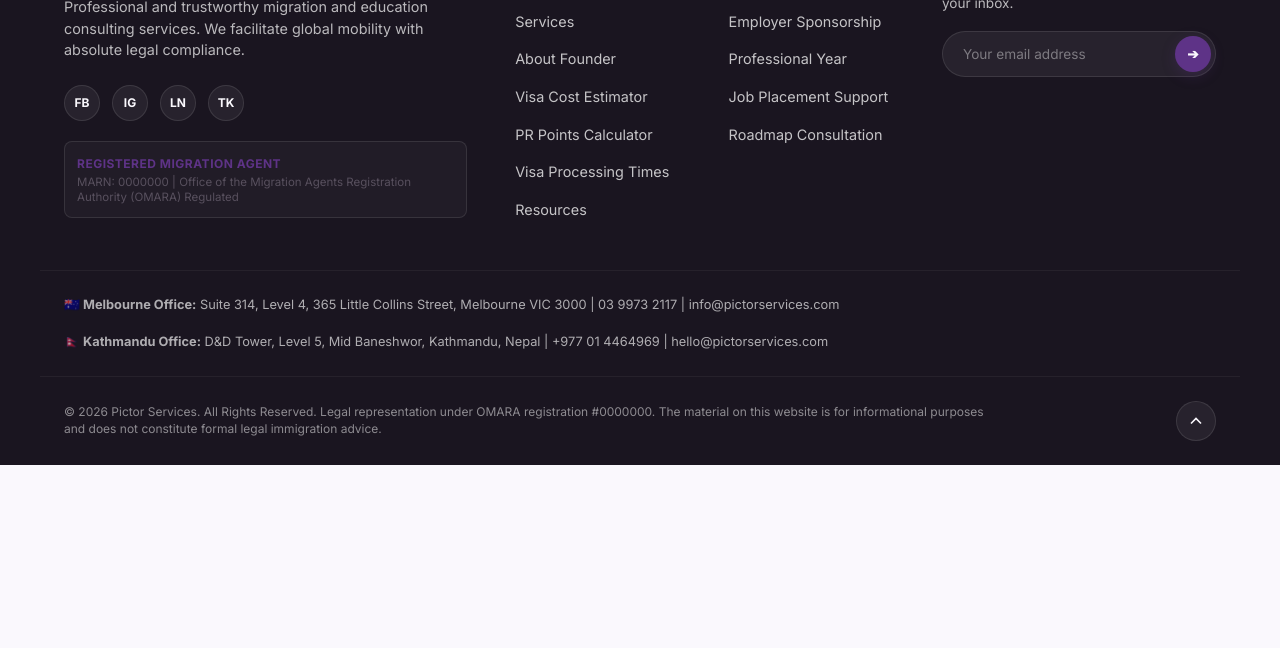
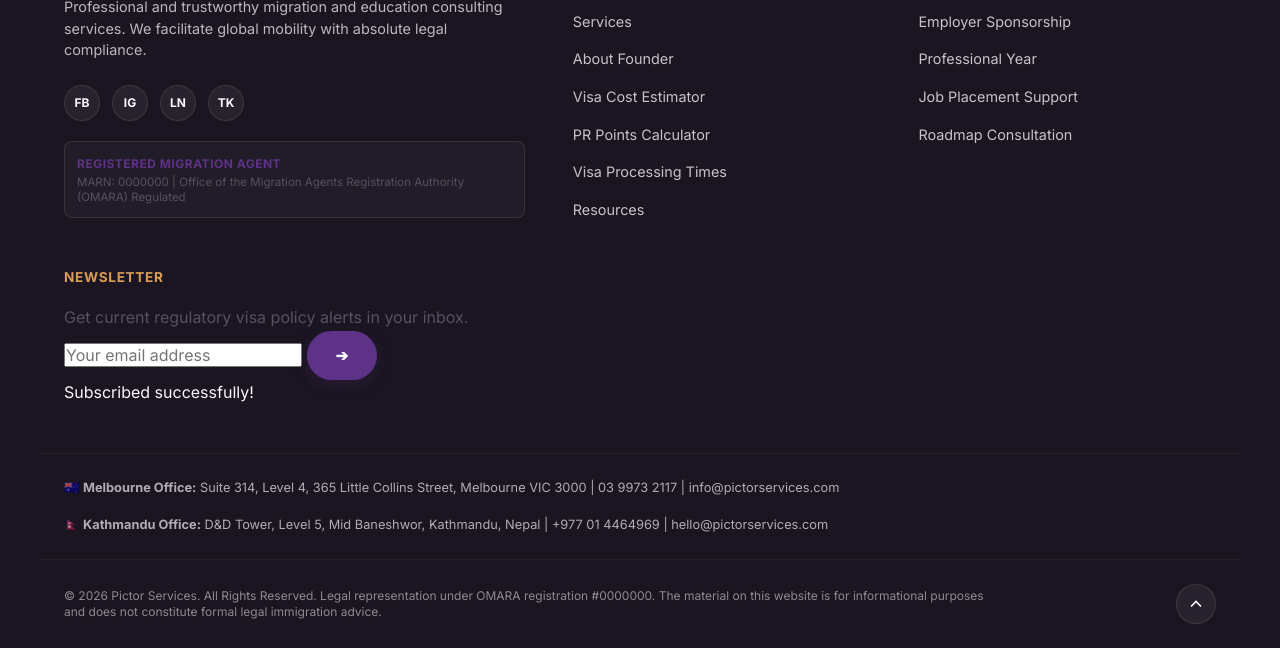
Before and after one commit to riwazudas/pictor-landing, a plain HTML site: page index.html in a window 1280 px wide. Shown: the part 10592-11240 px from the top of the page. Before the commit the page ends 11057 px from the top, so only its background shows below. Drawn offline with nearby package versions, Linux system fonts and the light colour scheme.

Commit message:
style(footer): update footer grid to 3 columns and remove newsletter rules

```diff
--- a/styles.css
+++ b/styles.css
@@ -2643,7 +2643,7 @@ body.portal-switching .office-box {
 
 .footer-grid {
   display: grid;
-  grid-template-columns: 35% repeat(3, 1fr);
+  grid-template-columns: 40% repeat(2, 1fr);
   gap: 48px;
   padding-bottom: 48px;
   border-bottom: 1px solid rgba(255, 255, 255, 0.05);
@@ -2715,50 +2715,6 @@ body.portal-switching .office-box {
 
 .footer-links-list a:hover {
   color: var(--color-highlight);
-}
-
-.footer-newsletter-p {
-  font-size: 0.85rem;
-  color: rgba(255, 255, 255, 0.7);
-  margin-bottom: 16px;
-}
-
-.footer-newsletter-form {
-  display: flex;
-  background-color: rgba(255, 255, 255, 0.06);
-  border: 1px solid rgba(255, 255, 255, 0.1);
-  padding: 4px;
-  border-radius: 30px;
-  width: 100%;
-}
-
-.newsletter-input {
-  background: none;
-  border: none;
-  color: var(--color-text-white);
-  padding: 10px 16px;
-  font-size: 0.85rem;
-  flex-grow: 1;
-}
-
-.newsletter-input::placeholder {
-  color: rgba(255, 255, 255, 0.4);
-}
-
-.newsletter-submit {
-  border-radius: 50%;
-  width: 36px;
-  height: 36px;
-  padding: 0;
-  font-size: 0.85rem;
-}
-
-.newsletter-success-msg {
-  display: none;
-  font-size: 0.8rem;
-  color: var(--color-highlight);
-  margin-top: 10px;
-  font-weight: 500;
 }
 
 .footer-offices-row {
```
